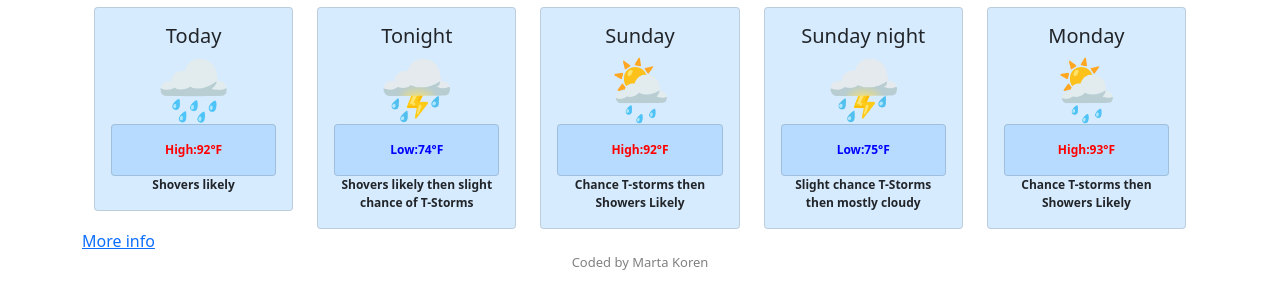
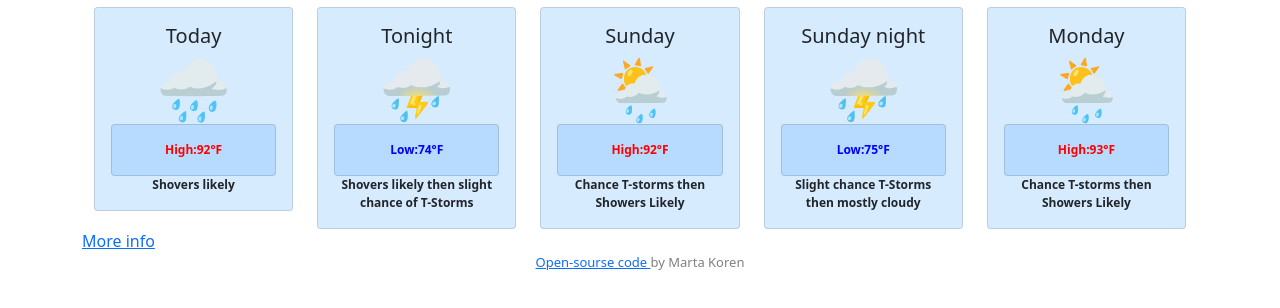
Before and after one commit to martakoren/myAwesomeApp, a plain HTML site: page index.html in a window 1280 px wide. Shown: the part 326-634 px from the top of the page. Drawn offline with nearby package versions, Linux system fonts and the light colour scheme.

Commit message:
add Open-sourse link

```diff
--- a/index.html
+++ b/index.html
@@ -171,7 +171,12 @@
         class="Card link"
         >More info</a
       >
-      <div class="coded">Coded by Marta Koren</div>
+      <div class="coded">
+        <a href="https://github.com/martakoren/myAwesomeApp">
+          Open-sourse code
+        </a>
+        by Marta Koren
+      </div>
     </div>
     <script src="script.js"></script>
   </body>
```
